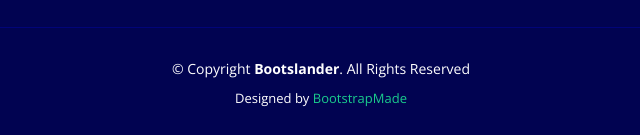
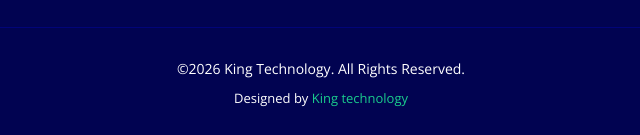
Before and after one commit to King-Technology-Rajkot/kt_theme_bootslander_landing_page, a plain HTML site: page inner-page.html in a window 1280 px wide. Shown: the part 735-870 px from the top of the page, 319-959 px from the left. Drawn offline with nearby package versions, Linux system fonts and the light colour scheme.

Commit message:
Update inner-page.html

```diff
--- a/inner-page.html
+++ b/inner-page.html
@@ -172,14 +172,14 @@
 
     <div class="container">
       <div class="copyright">
-        &copy; Copyright <strong><span>Bootslander</span></strong>. All Rights Reserved
+     ©2026 King Technology. All Rights Reserved.
       </div>
       <div class="credits">
         <!-- All the links in the footer should remain intact. -->
         <!-- You can delete the links only if you purchased the pro version. -->
         <!-- Licensing information: https://bootstrapmade.com/license/ -->
         <!-- Purchase the pro version with working PHP/AJAX contact form: https://bootstrapmade.com/bootslander-free-bootstrap-landing-page-template/ -->
-        Designed by <a href="https://bootstrapmade.com/">BootstrapMade</a>
+        Designed by <a href="https://www.kingtechnology.in">King technology</a>
       </div>
     </div>
   </footer><!-- End Footer -->
```
